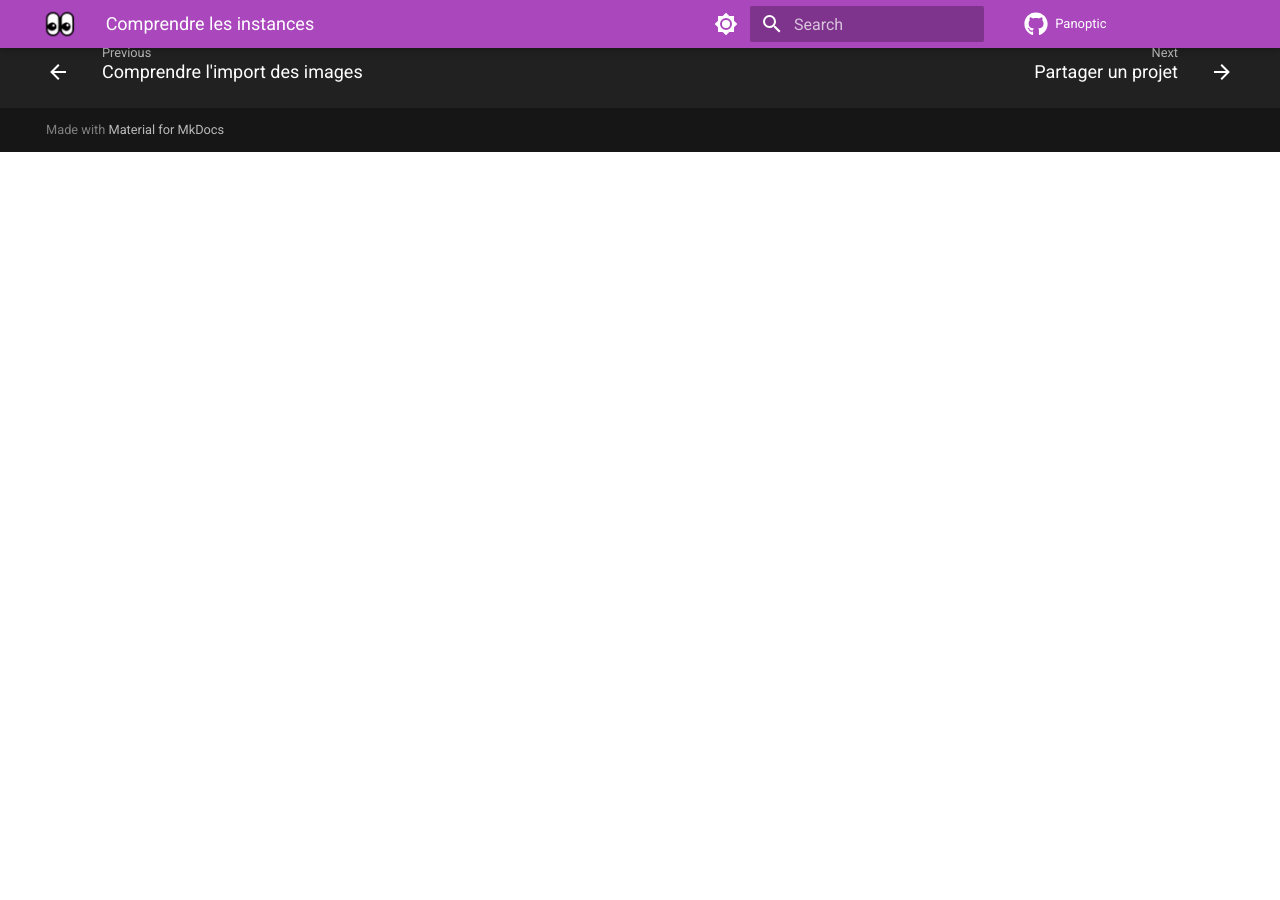
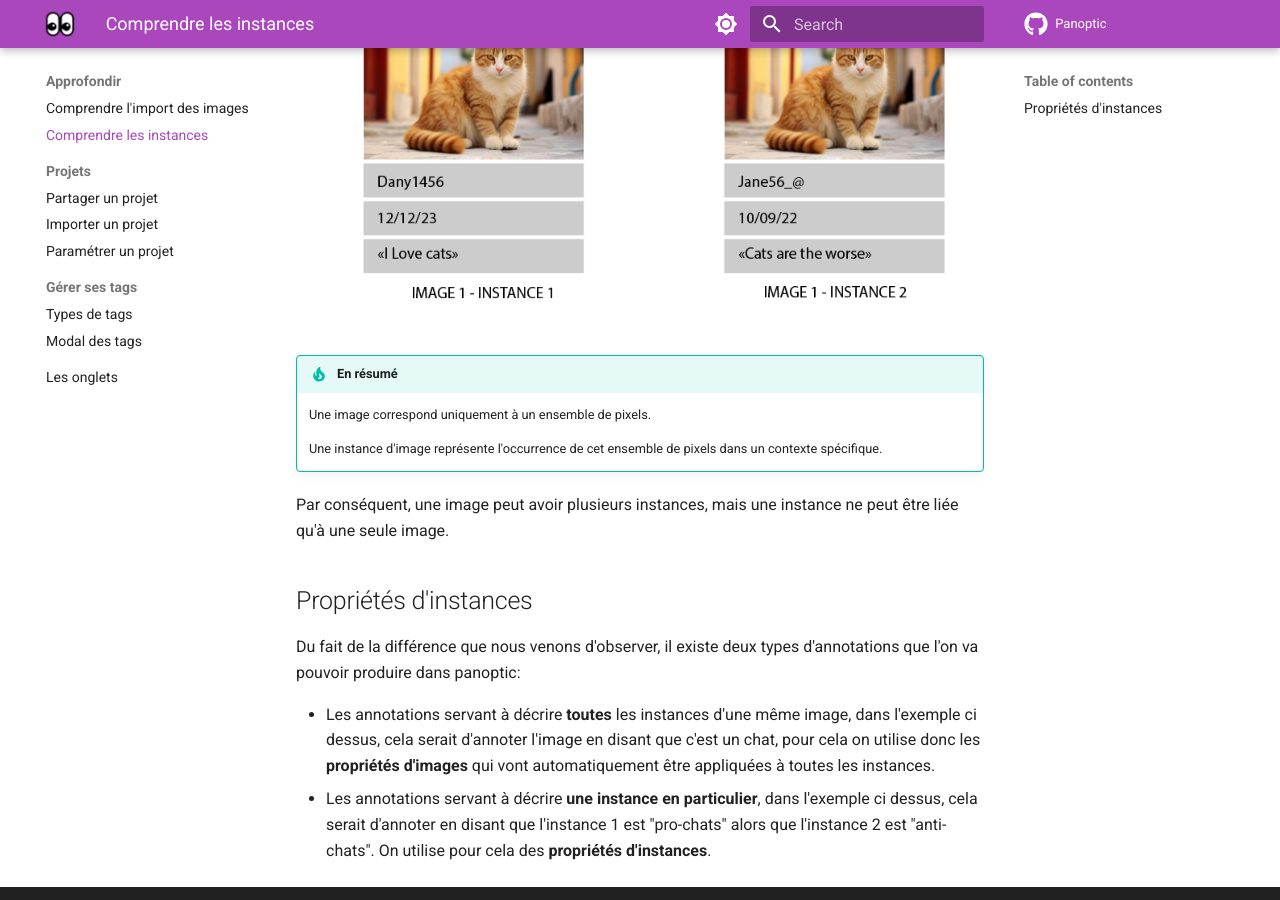
Before and after one commit to PanopticOrg/panopticorg.github.io, an MkDocs documentation site: the page built from docs/advanced/instances.md, in a window 1280 px wide and 900 px high, scrolled down 748 px. Built offline with MkDocs 1.6.1 and Material for MkDocs 9.7.7, drawn with Linux system fonts in a browser that asks for light colours; comment, search, counter and statistics services are not loaded; before the commit the page ends 900 px from its top, so only the background shows below that; some of the changed text lies outside the part shown.

Commit message:
images instances

```diff
--- a/docs/advanced/instances.md
+++ b/docs/advanced/instances.md
@@ -1 +1,22 @@
 # Instances
+
+L’un des concepts les plus complexes à comprendre dans Panoptic est la différence entre images et instances. Pour comprendre la nécessité de cette distinction, prenons l’exemple d’une image trouvée sur Twitter, mais postée par deux utilisateurs différents, à des moments différents, et avec des messages très distincts. Techniquement, c’est la même image, mais comme les contextes dans lesquels elle apparaît sont très différents, on pourrait considérer qu'elle n'est pas sémantiquement identique.
+
+Ainsi, si nous souhaitons observer les images dans Panoptic avec leurs contextes stockés sous forme de propriétés, une même image peut apparaître plusieurs fois si elle a été trouvée plusieurs fois dans le corpus avec des propriétés différentes.
+
+![Alt text](../images/images_instances01.png)
+
+!!! tip "En résumé"
+
+    Une image correspond uniquement à un ensemble de pixels.
+
+    Une instance d'image représente l'occurrence de cet ensemble de pixels dans un contexte spécifique.
+
+Par conséquent, une image peut avoir plusieurs instances, mais une instance ne peut être liée qu'à une seule image.
+
+## Propriétés d'instances
+
+Du fait de la différence que nous venons d'observer, il existe deux types d'annotations que l'on va pouvoir produire dans panoptic:
+
+- Les annotations servant à décrire **toutes** les instances d'une même image, dans l'exemple ci dessus, cela serait d'annoter l'image en disant que c'est un chat, pour cela on utilise donc les **propriétés d'images** qui vont automatiquement être appliquées à toutes les instances.
+- Les annotations servant à décrire **une instance en particulier**, dans l'exemple ci dessus, cela serait d'annoter en disant que l'instance 1 est "pro-chats" alors que l'instance 2 est "anti-chats". On utilise pour cela des **propriétés d'instances**.
```
Also changed, not shown: docs/images/images_instances01.png (added).
